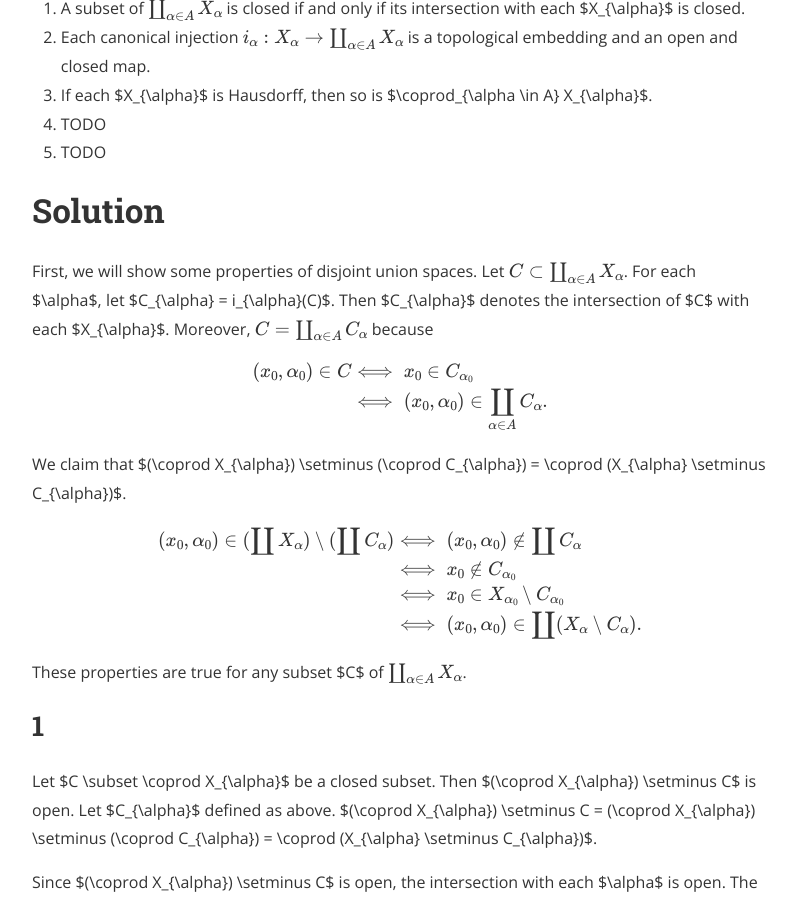
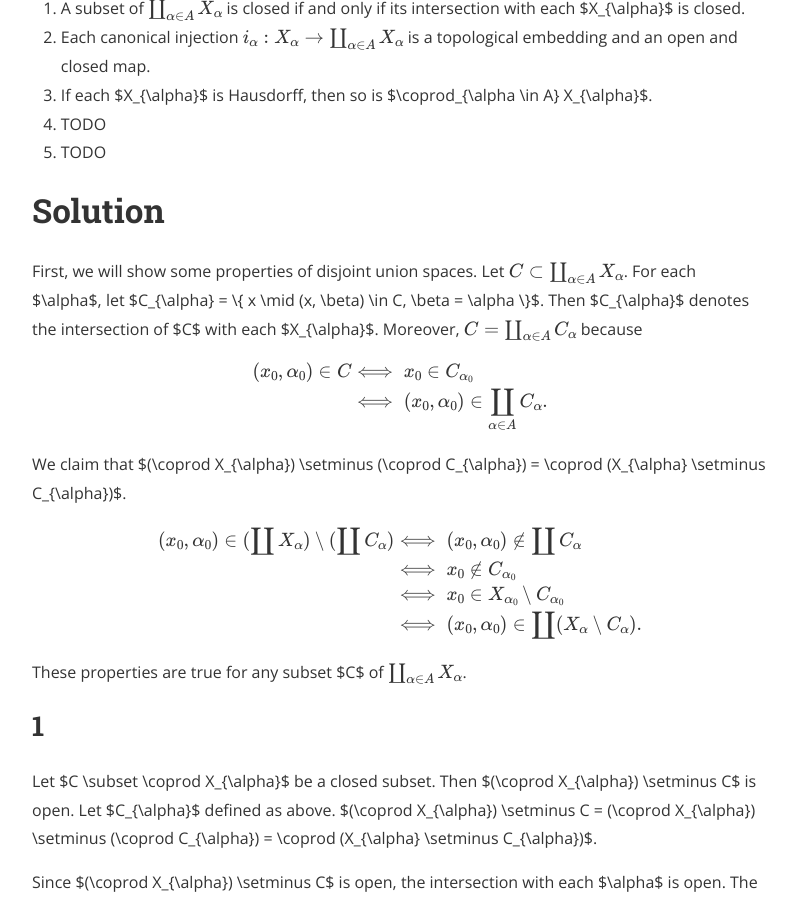
Before and after one commit to hidenori-shinohara/hidenori-shinohara.github.io, a Jekyll site: the page built from _posts/introduction_to_topological_manifolds/chapter3/2019-08-22-disjoint-union-space-properties-ex-3-43.md, in a window 1280 px wide and 900 px high, scrolled down 466 px. Shown: the whole window, without its empty margins (240-1036 px from the left). Built offline with Jekyll 4.4.1, drawn with Linux system fonts in a browser that asks for light colours; nearby versions of some CDN libraries; formulas are drawn with MathJax 3.

Commit message:
Update 2019-08-22-disjoint-union-space-properties-ex-3-43.md

```diff
--- a/_posts/introduction_to_topological_manifolds/chapter3/2019-08-22-disjoint-union-space-properties-ex-3-43.md
+++ b/_posts/introduction_to_topological_manifolds/chapter3/2019-08-22-disjoint-union-space-properties-ex-3-43.md
@@ -18,7 +18,7 @@ Let $$(X_{\alpha})_{\alpha \in A}$$ be an indexed family of topological spaces.
 
 First, we will show some properties of disjoint union spaces.
 Let $$C \subset \coprod_{\alpha \in A} X_{\alpha}$$.
-For each $\alpha$, let $C_{\alpha} = i_{\alpha}(C)$.
+For each $\alpha$, let $C_{\alpha} = \\{ x \mid (x, \beta) \in C, \beta = \alpha \\}$.
 Then $C_{\alpha}$ denotes the intersection of $C$ with each $X_{\alpha}$.
 Moreover, $$C = \coprod_{\alpha \in A} C_{\alpha}$$ because
 
```
